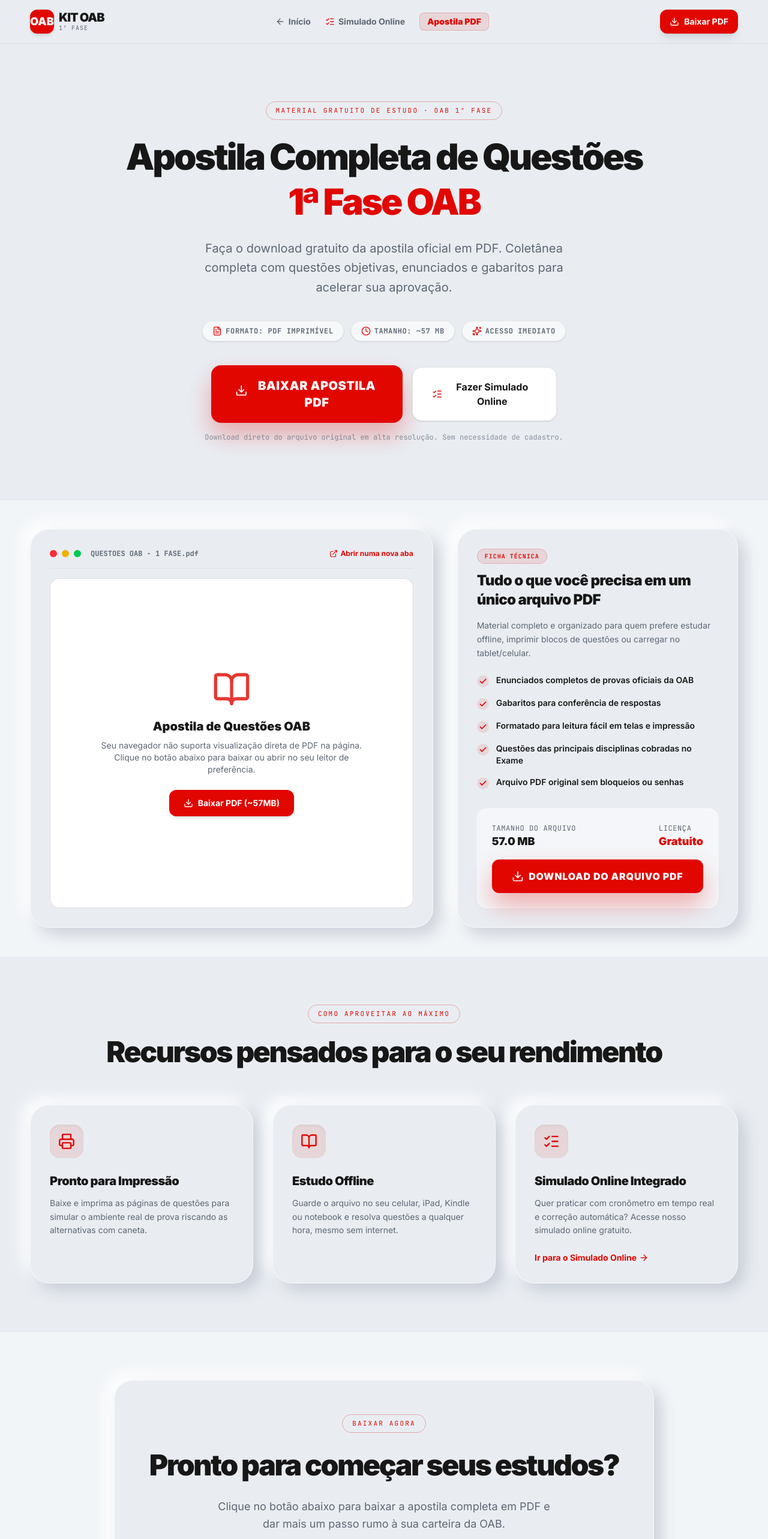
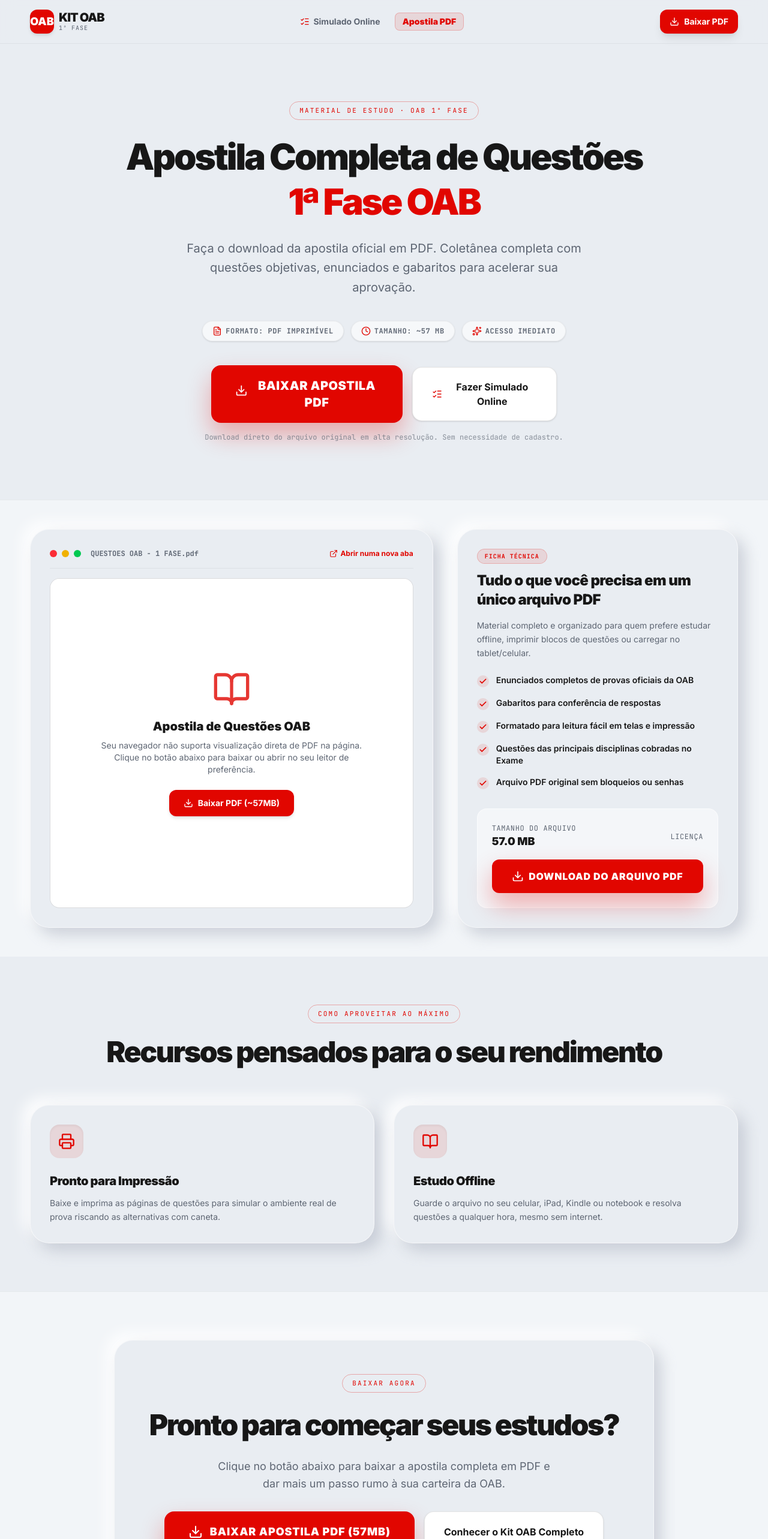
Before and after one commit to oswaldomauricio/kit-oab, a React (Vite) app: page /apostila in a window 1280 px wide. Shown: the top 2566 px of the page at 60% size. Built offline with nearby package versions, Linux system fonts and the light colour scheme.

Commit message:
removendo palavra gratuita

```diff
--- a/src/ApostilaPage.tsx
+++ b/src/ApostilaPage.tsx
@@ -47,9 +47,6 @@
 
           {/* MENUS E LINKS */}
           <nav className="hidden md:flex items-center gap-6 text-sm font-bold">
-            <Link to="/" className="text-text-sec hover:text-primary transition-colors flex items-center gap-1.5">
-              <ArrowLeft className="w-4 h-4" /> Início
-            </Link>
             <Link to="/simulado-1" className="text-text-sec hover:text-primary transition-colors flex items-center gap-1.5">
               <ListChecks className="w-4 h-4 text-primary" /> Simulado Online
             </Link>
@@ -72,14 +69,14 @@
       {/* HERO SECTION */}
       <section className="py-16 md:py-24 px-6 relative overflow-hidden">
         <div className="max-w-[1180px] mx-auto text-center">
-          <SectionTag text="MATERIAL GRATUITO DE ESTUDO · OAB 1ª FASE" />
+          <SectionTag text="MATERIAL DE ESTUDO · OAB 1ª FASE" />
 
           <h1 className="text-4xl md:text-6xl font-black tracking-tighter mb-6 leading-tight max-w-4xl mx-auto">
             Apostila Completa de Questões <span className="text-primary">1ª Fase OAB</span>
           </h1>
 
           <p className="text-lg md:text-xl text-text-sec max-w-2xl mx-auto mb-10 leading-relaxed">
-            Faça o download gratuito da apostila oficial em PDF. Coletânea completa com questões objetivas, enunciados e gabaritos para acelerar sua aprovação.
+            Faça o download da apostila oficial em PDF. Coletânea completa com questões objetivas, enunciados e gabaritos para acelerar sua aprovação.
           </p>
 
           {/* BADGES / SPECS */}
@@ -217,7 +214,6 @@
                   </div>
                   <div>
                     <div className="text-xs font-mono text-text-sec uppercase tracking-wider">Licença</div>
-                    <div className="font-black text-lg text-primary">Gratuito</div>
                   </div>
                 </div>
 
@@ -245,7 +241,7 @@
             </h2>
           </div>
 
-          <div className="grid md:grid-cols-3 gap-8">
+          <div className="grid md:grid-cols-2 gap-8">
             <NeumorphicCard className="flex flex-col justify-between">
               <div>
                 <div className="w-14 h-14 rounded-2xl bg-primary/10 text-primary flex items-center justify-center mb-6 shadow-inner">
@@ -268,24 +264,6 @@
                   Guarde o arquivo no seu celular, iPad, Kindle ou notebook e resolva questões a qualquer hora, mesmo sem internet.
                 </p>
               </div>
-            </NeumorphicCard>
-
-            <NeumorphicCard className="flex flex-col justify-between">
-              <div>
-                <div className="w-14 h-14 rounded-2xl bg-primary/10 text-primary flex items-center justify-center mb-6 shadow-inner">
-                  <ListChecks className="w-7 h-7" />
-                </div>
-                <h3 className="text-xl font-black tracking-tight mb-3">Simulado Online Integrado</h3>
-                <p className="text-text-sec text-sm leading-relaxed">
-                  Quer praticar com cronômetro em tempo real e correção automática? Acesse nosso simulado online gratuito.
-                </p>
-              </div>
-              <Link
-                to="/simulado-1"
-                className="mt-6 text-primary font-bold text-sm flex items-center gap-1 hover:gap-2 transition-all"
-              >
-                Ir para o Simulado Online <ArrowRight className="w-4 h-4" />
-              </Link>
             </NeumorphicCard>
           </div>
         </div>
@@ -329,7 +307,7 @@
       <footer className="py-12 px-6 border-t border-black/5 bg-bg">
         <div className="max-w-[1180px] mx-auto flex flex-col items-center">
           <div className="font-inter font-black text-2xl tracking-tighter mb-2 uppercase">Kit OAB</div>
-          <p className="text-text-sec text-sm mb-8">Apostila Gratuita & Material de Preparação para a 1ª Fase.</p>
+          <p className="text-text-sec text-sm mb-8">Apostila & Material de Preparação para a 1ª Fase.</p>
 
           <div className="flex flex-wrap justify-center gap-8 text-xs font-bold mb-8">
             <Link to="/" className="hover:text-primary transition-colors">Página Inicial</Link>
```
